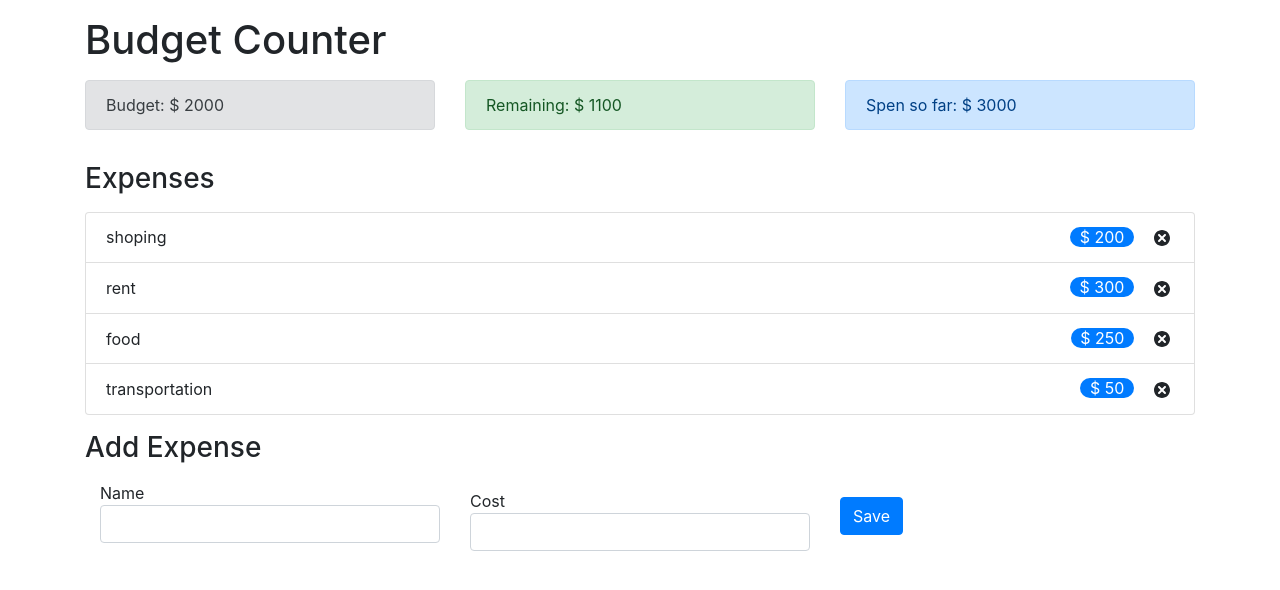
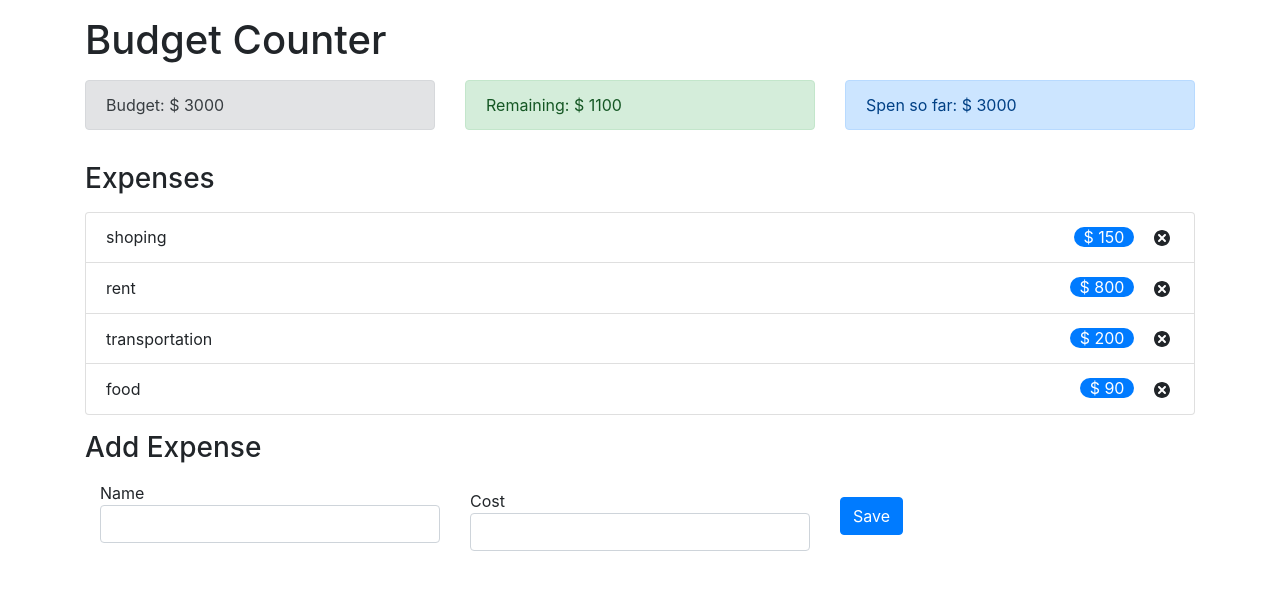
Before and after one commit to ismaelmarot/BudgetApp, a React (Create React App) app: page / in a window 1280 px wide. Shown: the top 590 px of the page. Built offline with nearby package versions, Linux system fonts and the light colour scheme.

Commit message:
AppExpense state

```diff
--- a/src/components/AddExpenseForm.js
+++ b/src/components/AddExpenseForm.js
@@ -1,8 +1,29 @@
-import React from 'react';
+import React, { useState, useContext } from 'react';
+import { AppContext } from './context/AppContext';
+import { v4 as uuidv4 } from 'uuid';
 
 const AddExpenseForm = () => {
+    const { dispatch } = useContext(AppContext);
+    const [name, setName] = useState('');
+    const [cost, setCost] = useState('');
+
+    const onSubmit = (event) => {
+        event.preventDefault();
+
+        const expense = {
+            id: uuidv4(),
+            name: name,
+            cost: parseInt(cost),
+        };
+        dispatch({
+            type: 'ADD_EXPENSE',
+            payload: expense,
+        });
+
+    }
+
     return (
-        <form>
+        <form onSubmit={ onSubmit }>
             <div className='row'>
                 <div className='col-sm'>
                     <label for='name' className='mb-0'>Name</label>
@@ -11,6 +32,8 @@
                         type="text"
                         className='form-control'
                         id='name'
+                        value={ name }
+                        onChange={(event) => setName(event.target.value)}
                     ></input>
                 </div>
                 <div className='col-sm mt-2'>
@@ -20,6 +43,8 @@
                         type='text'
                         className='form-control'
                         id='cost'
+                        value= { cost }
+                        onChange={(event) => setCost(event.target.value)}
                     ></input>
                 </div>
                 <div className='col-sm mt-3'>
--- a/src/components/Budget.js
+++ b/src/components/Budget.js
@@ -1,9 +1,12 @@
-import React from 'react';
+import React, { useContext } from 'react';
+import { AppContext } from './context/AppContext';
 
 const Budget = () => {
+    const { budget } = useContext(AppContext);
+
     return(
         <div className='alert alert-secondary'>
-            <span>Budget: $ 2000</span>
+            <span>Budget: $ { budget }</span>
         </div>
     );
 }
--- a/src/components/ExpenseList.js
+++ b/src/components/ExpenseList.js
@@ -1,13 +1,9 @@
-import React from 'react';
+import React, { useContext } from 'react';
 import ExpenseItem from './ExpenseItem';
+import { AppContext } from './context/AppContext';
 
 const ExpenseList = () =>{
-    const expenses = [
-        { id: 123, name: 'shoping', cost: 200 },
-        { id: 456, name:'rent', cost: 300 },
-        { id: 789, name: 'food', cost: 250 },
-        { id: 101, name: 'transportation', cost: 50 },
-    ]
+    const { expenses } = useContext(AppContext);
 
     return (
         <ul className='list-group'>
--- a/src/components/context/AppContext.js
+++ b/src/components/context/AppContext.js
@@ -2,9 +2,13 @@
 
 const AppReducer = (state, action) => {
     switch(action.type){
+        case 'ADD_EXPENSE':
+            return {
+                ...state,
+                expenses:[...state.expenses, action.payload],
+            }
         default:
             return state;
-
     }
 }
 
@@ -13,8 +17,8 @@
     expenses: [
         { id: 12, name: 'shoping', cost: 150 },
         { id: 34, name:'rent', cost: 800 },
+        { id: 98, name: 'transportation', cost: 200 },
         { id: 76, name: 'food', cost: 90 },
-        { id: 98, name: 'transportation', cost: 200 },
     ],
 }
 
```
